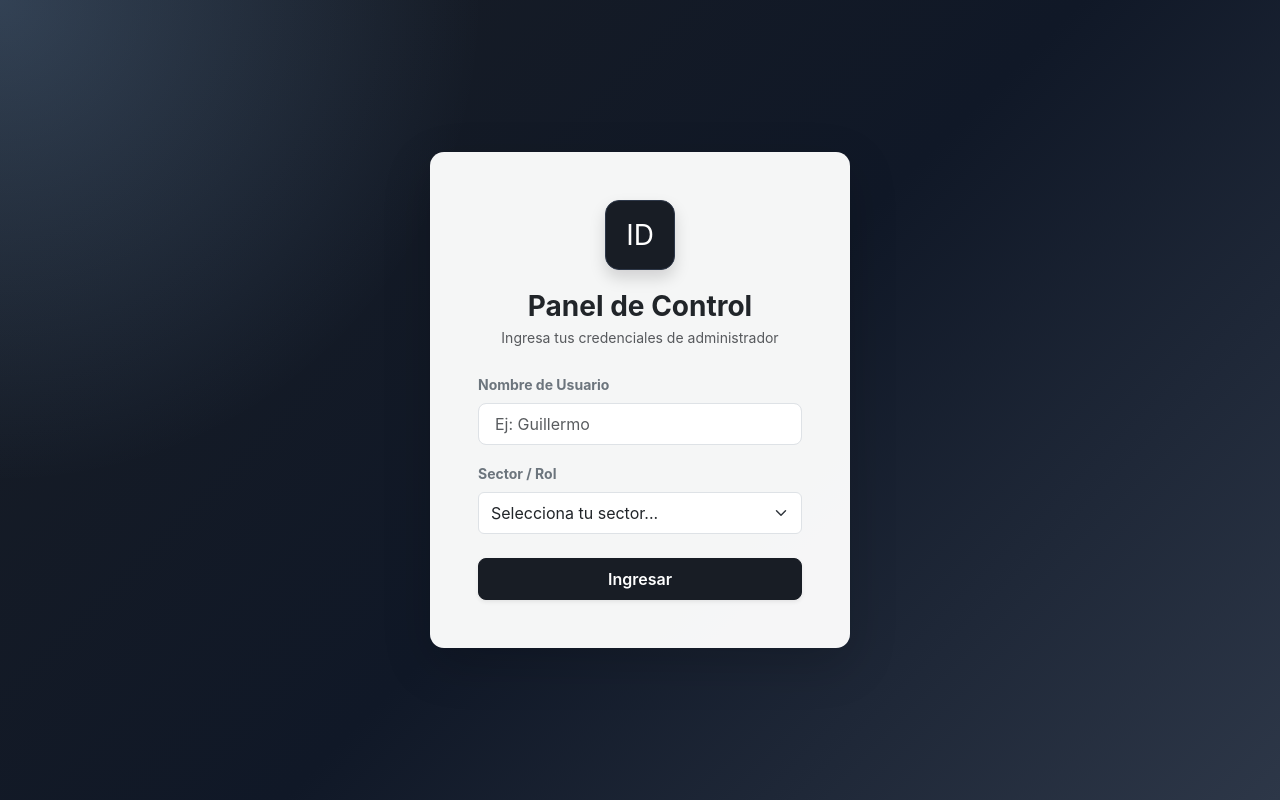
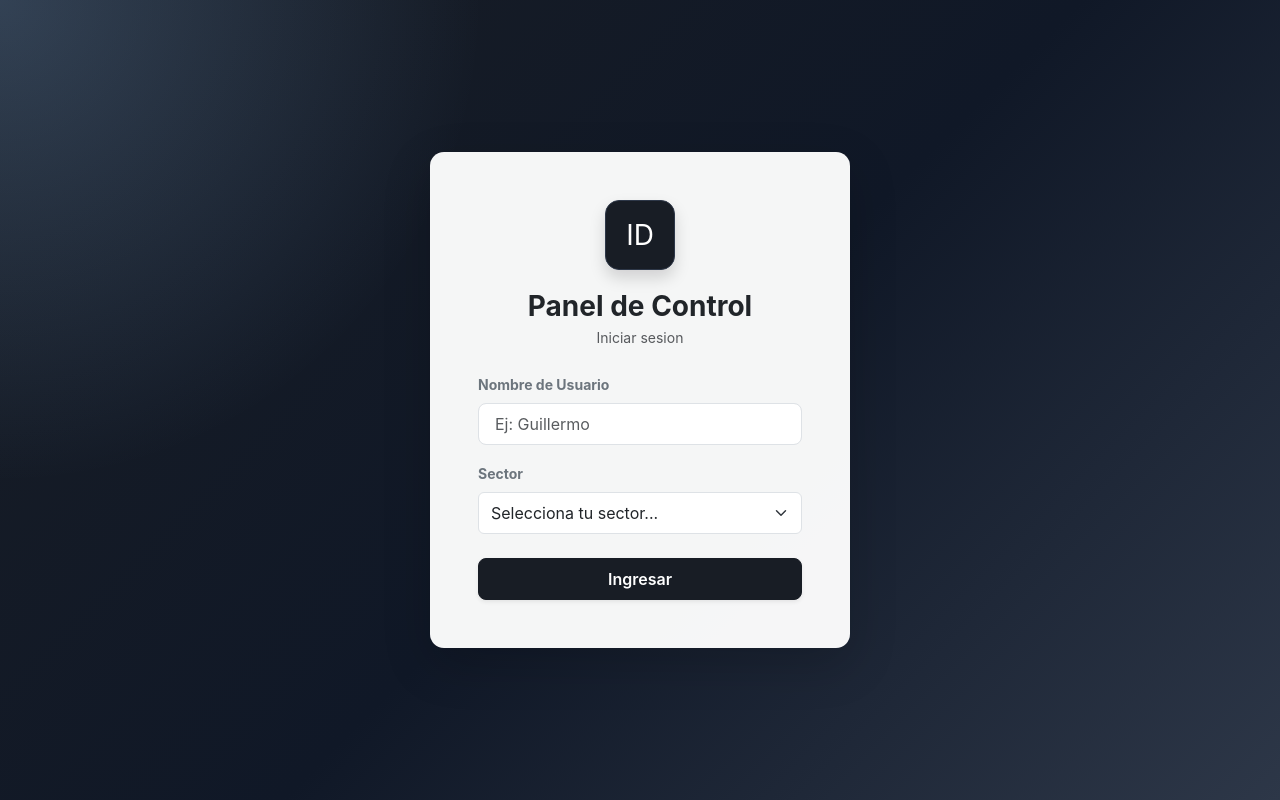
Before and after one commit to Guille0916/pv_tp_integrador_grupo19, a React (Vite) app: page /login in a window 1280 px wide. Built offline with nearby package versions, Linux system fonts and the light colour scheme.

Commit message:
areglando detalles del login eliminando sectores o rol de adminsitrador

```diff
--- a/src/views/Dashboard.jsx
+++ b/src/views/Dashboard.jsx
@@ -60,7 +60,7 @@ const Dashboard = () => {
           <p className="dashboard-intro">
             Tenes acceso al sistema de gestion de clientes.
           </p>
-          <span className="dashboard-role-pill">Rol: {admin?.sector}</span>
+          <span className="dashboard-role-pill">Sector: {admin?.sector}</span>
         </div>
 
         <div className="dashboard-summary">
--- a/src/views/Login.jsx
+++ b/src/views/Login.jsx
@@ -28,7 +28,7 @@ const Login = () => {
               <span className="fs-3" aria-hidden="true">ID</span>
             </div>
             <h2 className="fw-bold mt-3 mb-1 text-dark fs-3">Panel de Control</h2>
-            <p className="text-muted small">Ingresa tus credenciales de administrador</p>
+            <p className="text-muted small">Iniciar sesion</p>
           </div>
 
           <form onSubmit={manejarEnvio}>
@@ -46,7 +46,7 @@ const Login = () => {
             </div>
 
             <div className="mb-4 text-start">
-              <label htmlFor="sector" className="form-label small fw-bold text-secondary">Sector / Rol</label>
+              <label htmlFor="sector" className="form-label small fw-bold text-secondary">Sector</label>
               <select
                 id="sector"
                 className="form-select form-control-lg fs-6"
@@ -55,7 +55,6 @@ const Login = () => {
                 required
               >
                 <option value="" disabled>Selecciona tu sector...</option>
-                <option value="Administrador">Administrador</option>
                 <option value="Gerencia">Gerencia</option>
                 <option value="Soporte">Soporte</option>
               </select>
```
